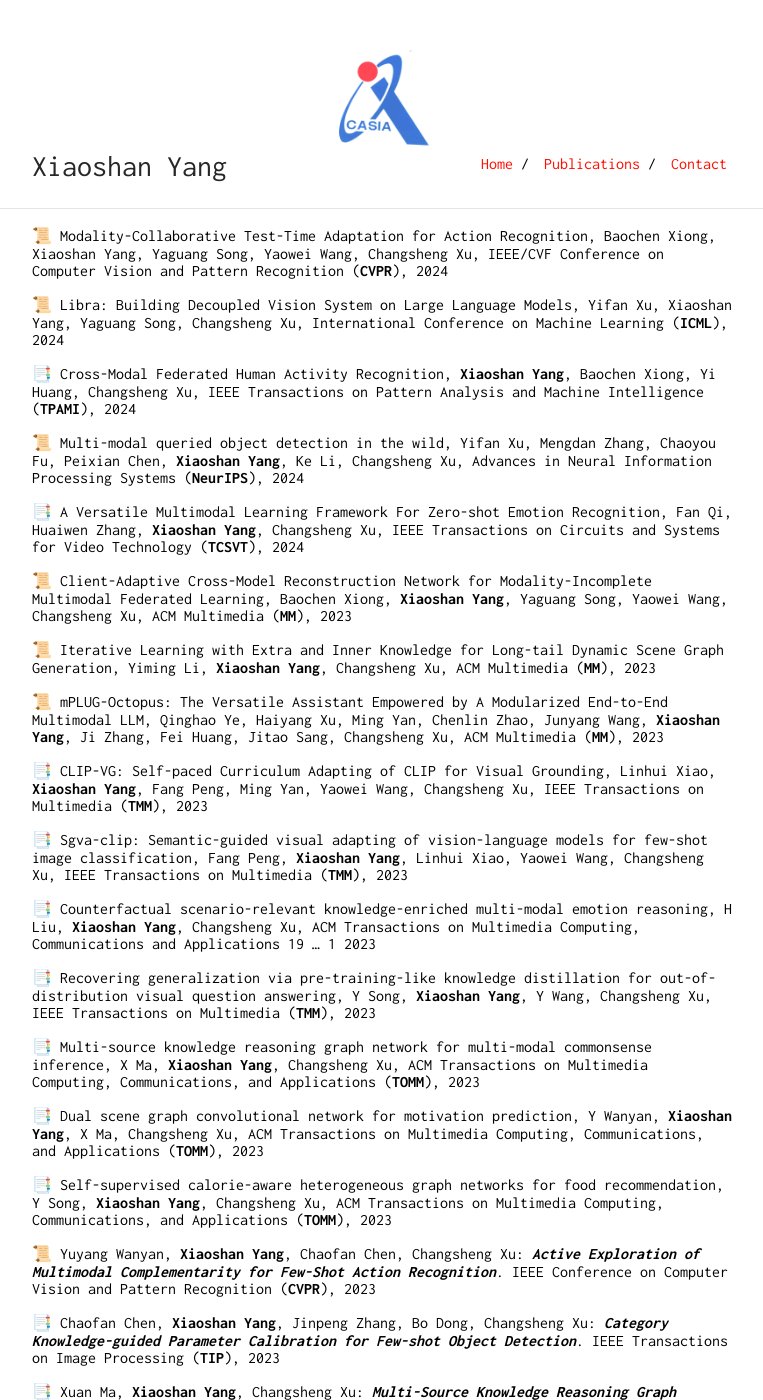
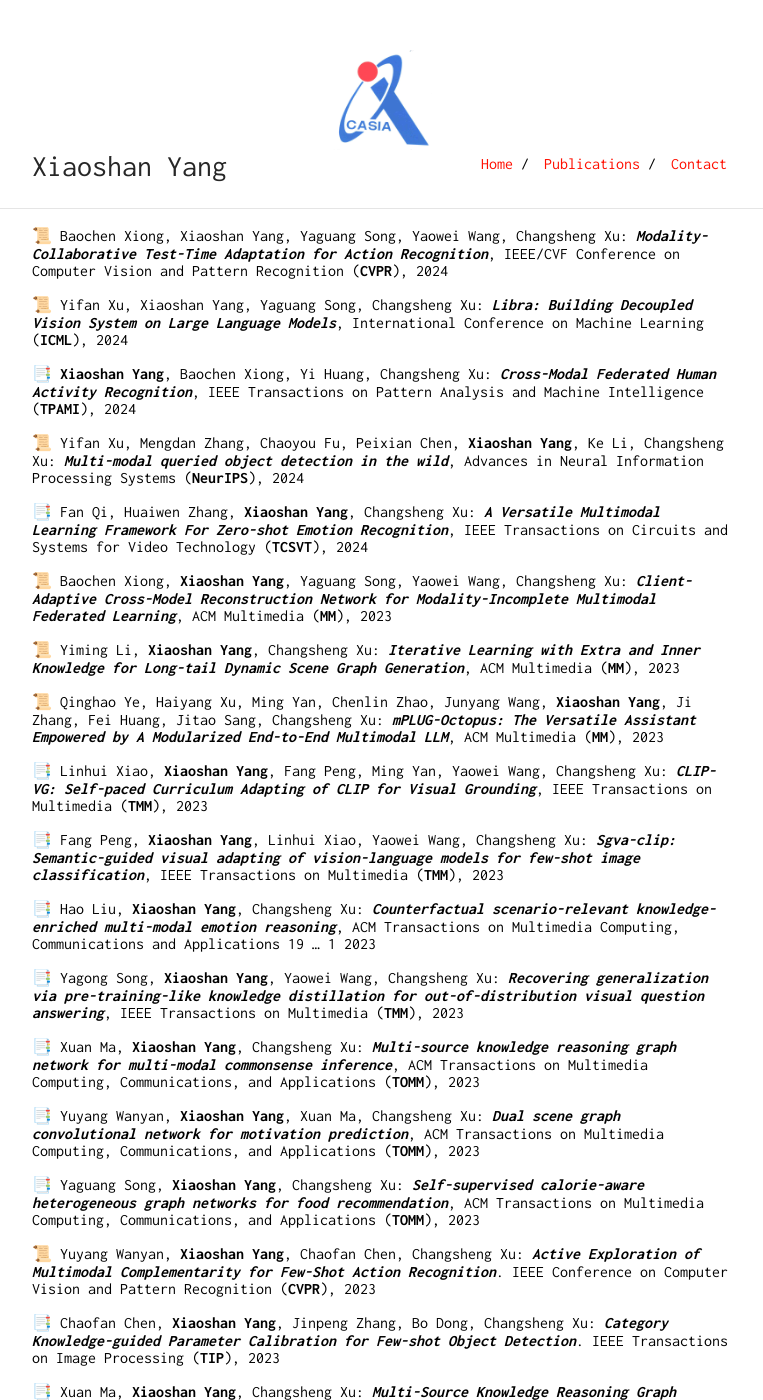
Before and after one commit to YangXS/yangxs.github.io, a Jekyll site: the page built from publications.md, in a window 1280 px wide and 1400 px high. Shown: the whole window, without its empty margins (258-1021 px from the left). Built offline with Jekyll 4.4.1, drawn with Linux system fonts in a browser that asks for light colours.

Commit message:
Update publications.md

```diff
--- a/publications.md
+++ b/publications.md
@@ -4,35 +4,35 @@ layout: default
 
 <!-- YXS: use emoji by directly copying the icon: https://www.markdownguide.org/extended-syntax/#emoji -->
 
-📜 Modality-Collaborative Test-Time Adaptation for Action Recognition, Baochen Xiong, Xiaoshan Yang, Yaguang Song, Yaowei Wang, Changsheng Xu, IEEE/CVF Conference on Computer Vision and Pattern Recognition (**CVPR**), 2024
+📜 Baochen Xiong, Xiaoshan Yang, Yaguang Song, Yaowei Wang, Changsheng Xu: ***Modality-Collaborative Test-Time Adaptation for Action Recognition***, IEEE/CVF Conference on Computer Vision and Pattern Recognition (**CVPR**), 2024
 
-📜 Libra: Building Decoupled Vision System on Large Language Models, Yifan Xu, Xiaoshan Yang, Yaguang Song, Changsheng Xu, International Conference on Machine Learning (**ICML**), 2024
+📜 Yifan Xu, Xiaoshan Yang, Yaguang Song, Changsheng Xu: ***Libra: Building Decoupled Vision System on Large Language Models***, International Conference on Machine Learning (**ICML**), 2024
 
-📑 Cross-Modal Federated Human Activity Recognition, **Xiaoshan Yang**, Baochen Xiong, Yi Huang, Changsheng Xu, IEEE Transactions on Pattern Analysis and Machine Intelligence (**TPAMI**), 2024
+📑 **Xiaoshan Yang**, Baochen Xiong, Yi Huang, Changsheng Xu: ***Cross-Modal Federated Human Activity Recognition***, IEEE Transactions on Pattern Analysis and Machine Intelligence (**TPAMI**), 2024
 
-📜 Multi-modal queried object detection in the wild, Yifan Xu, Mengdan Zhang, Chaoyou Fu, Peixian Chen, **Xiaoshan Yang**, Ke Li, Changsheng Xu, Advances in Neural Information Processing Systems (**NeurIPS**), 2024
+📜 Yifan Xu, Mengdan Zhang, Chaoyou Fu, Peixian Chen, **Xiaoshan Yang**, Ke Li, Changsheng Xu: ***Multi-modal queried object detection in the wild***, Advances in Neural Information Processing Systems (**NeurIPS**), 2024
 
-📑 A Versatile Multimodal Learning Framework For Zero-shot Emotion Recognition, Fan Qi, Huaiwen Zhang, **Xiaoshan Yang**, Changsheng Xu, IEEE Transactions on Circuits and Systems for Video Technology (**TCSVT**), 2024
+📑 Fan Qi, Huaiwen Zhang, **Xiaoshan Yang**, Changsheng Xu: ***A Versatile Multimodal Learning Framework For Zero-shot Emotion Recognition***, IEEE Transactions on Circuits and Systems for Video Technology (**TCSVT**), 2024
 
-📜 Client-Adaptive Cross-Model Reconstruction Network for Modality-Incomplete Multimodal Federated Learning, Baochen Xiong, **Xiaoshan Yang**, Yaguang Song, Yaowei Wang, Changsheng Xu, ACM Multimedia (**MM**), 2023
+📜 Baochen Xiong, **Xiaoshan Yang**, Yaguang Song, Yaowei Wang, Changsheng Xu: ***Client-Adaptive Cross-Model Reconstruction Network for Modality-Incomplete Multimodal Federated Learning***, ACM Multimedia (**MM**), 2023
 
-📜 Iterative Learning with Extra and Inner Knowledge for Long-tail Dynamic Scene Graph Generation, Yiming Li, **Xiaoshan Yang**, Changsheng Xu, ACM Multimedia (**MM**), 2023
+📜 Yiming Li, **Xiaoshan Yang**, Changsheng Xu: ***Iterative Learning with Extra and Inner Knowledge for Long-tail Dynamic Scene Graph Generation***, ACM Multimedia (**MM**), 2023
 
-📜 mPLUG-Octopus: The Versatile Assistant Empowered by A Modularized End-to-End Multimodal LLM, Qinghao Ye, Haiyang Xu, Ming Yan, Chenlin Zhao, Junyang Wang, **Xiaoshan Yang**, Ji Zhang, Fei Huang, Jitao Sang, Changsheng Xu, ACM Multimedia (**MM**), 2023
+📜 Qinghao Ye, Haiyang Xu, Ming Yan, Chenlin Zhao, Junyang Wang, **Xiaoshan Yang**, Ji Zhang, Fei Huang, Jitao Sang, Changsheng Xu: ***mPLUG-Octopus: The Versatile Assistant Empowered by A Modularized End-to-End Multimodal LLM***, ACM Multimedia (**MM**), 2023
 
-📑 CLIP-VG: Self-paced Curriculum Adapting of CLIP for Visual Grounding, Linhui Xiao, **Xiaoshan Yang**, Fang Peng, Ming Yan, Yaowei Wang, Changsheng Xu, IEEE Transactions on Multimedia (**TMM**), 2023
+📑 Linhui Xiao, **Xiaoshan Yang**, Fang Peng, Ming Yan, Yaowei Wang, Changsheng Xu: ***CLIP-VG: Self-paced Curriculum Adapting of CLIP for Visual Grounding***, IEEE Transactions on Multimedia (**TMM**), 2023
 
-📑 Sgva-clip: Semantic-guided visual adapting of vision-language models for few-shot image classification, Fang Peng, **Xiaoshan Yang**, Linhui Xiao, Yaowei Wang, Changsheng Xu, IEEE Transactions on Multimedia (**TMM**), 2023
+📑 Fang Peng, **Xiaoshan Yang**, Linhui Xiao, Yaowei Wang, Changsheng Xu: ***Sgva-clip: Semantic-guided visual adapting of vision-language models for few-shot image classification***, IEEE Transactions on Multimedia (**TMM**), 2023
 
-📑 Counterfactual scenario-relevant knowledge-enriched multi-modal emotion reasoning, H Liu, **Xiaoshan Yang**, Changsheng Xu, ACM Transactions on Multimedia Computing, Communications and Applications 19 …	1	2023
+📑 Hao Liu, **Xiaoshan Yang**, Changsheng Xu: ***Counterfactual scenario-relevant knowledge-enriched multi-modal emotion reasoning***, ACM Transactions on Multimedia Computing, Communications and Applications 19 …	1	2023
 
-📑 Recovering generalization via pre-training-like knowledge distillation for out-of-distribution visual question answering, Y Song, **Xiaoshan Yang**, Y Wang, Changsheng Xu, IEEE Transactions on Multimedia (**TMM**), 2023
+📑 Yagong Song, **Xiaoshan Yang**, Yaowei Wang, Changsheng Xu: ***Recovering generalization via pre-training-like knowledge distillation for out-of-distribution visual question answering***, IEEE Transactions on Multimedia (**TMM**), 2023
 
-📑 Multi-source knowledge reasoning graph network for multi-modal commonsense inference, X Ma, **Xiaoshan Yang**, Changsheng Xu, ACM Transactions on Multimedia Computing, Communications, and Applications (**TOMM**), 2023
+📑 Xuan Ma, **Xiaoshan Yang**, Changsheng Xu: ***Multi-source knowledge reasoning graph network for multi-modal commonsense inference***, ACM Transactions on Multimedia Computing, Communications, and Applications (**TOMM**), 2023
 
-📑 Dual scene graph convolutional network for motivation prediction, Y Wanyan, **Xiaoshan Yang**, X Ma, Changsheng Xu, ACM Transactions on Multimedia Computing, Communications, and Applications (**TOMM**), 2023
+📑 Yuyang Wanyan, **Xiaoshan Yang**, Xuan Ma, Changsheng Xu: ***Dual scene graph convolutional network for motivation prediction***, ACM Transactions on Multimedia Computing, Communications, and Applications (**TOMM**), 2023
 
-📑 Self-supervised calorie-aware heterogeneous graph networks for food recommendation, Y Song, **Xiaoshan Yang**, Changsheng Xu, ACM Transactions on Multimedia Computing, Communications, and Applications (**TOMM**), 2023
+📑 Yaguang Song, **Xiaoshan Yang**, Changsheng Xu: ***Self-supervised calorie-aware heterogeneous graph networks for food recommendation***, ACM Transactions on Multimedia Computing, Communications, and Applications (**TOMM**), 2023
 
 
 📜 Yuyang Wanyan, **Xiaoshan Yang**, Chaofan Chen, Changsheng Xu: ***Active Exploration of Multimodal Complementarity for Few-Shot Action Recognition***. IEEE Conference on Computer Vision and Pattern Recognition (**CVPR**), 2023
```
